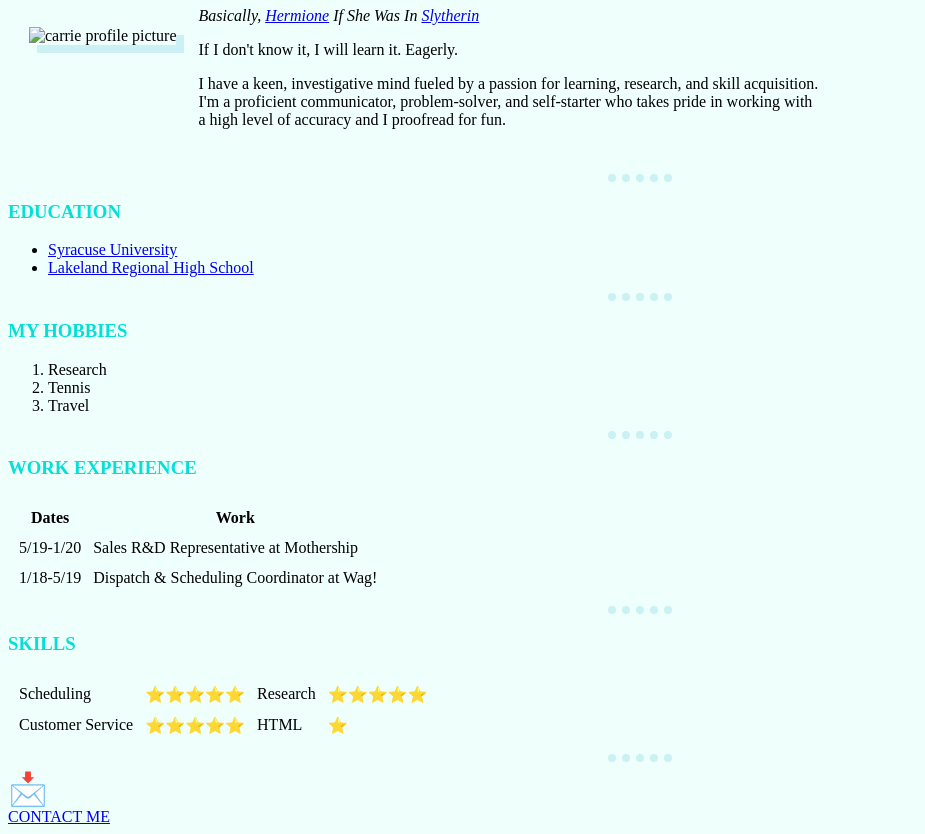
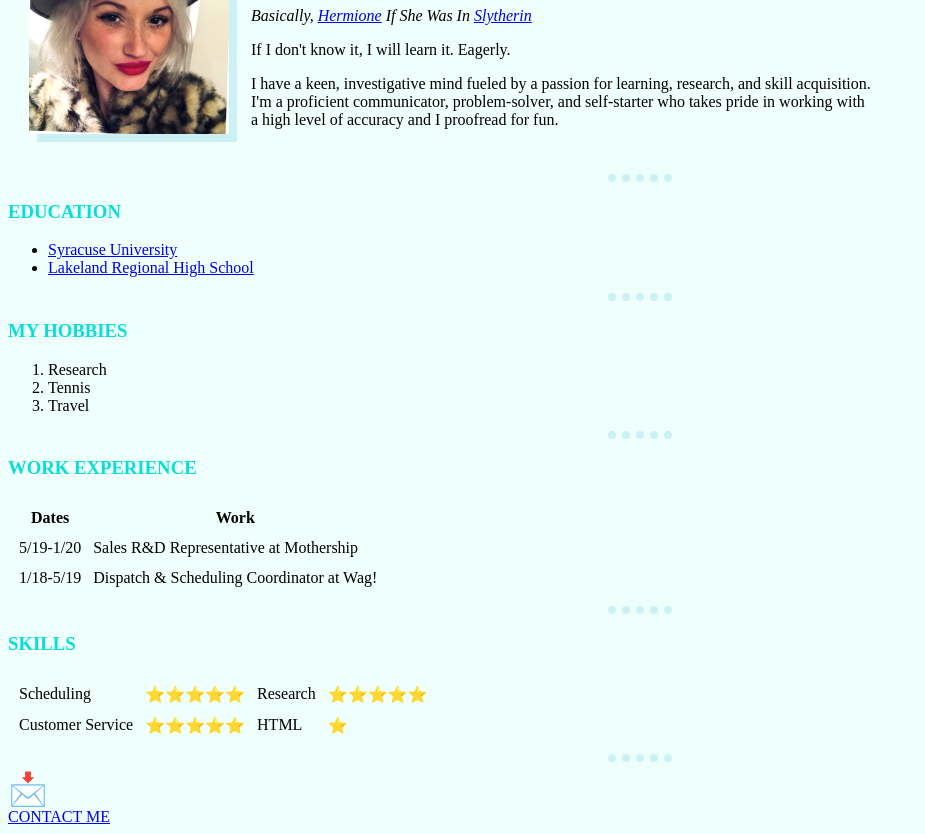
Before and after one commit to Carrieflanagan/CV, a plain HTML site: page index.html in a window 1280 px wide. Shown: the part 102-936 px from the top of the page, without its empty margins (0-925 px from the left). Drawn offline with Linux system fonts and the light colour scheme.

Commit message:
Update index.html

```diff
--- a/index.html
+++ b/index.html
@@ -11,7 +11,7 @@
   <table cellspacing="20">
     <tr>
       <td>
-        <img src="images/carrieglowsmall2.png" alt="carrie profile picture">
+        <img src="carrieglowsmall2.png" alt="carrie profile picture">
       </td>
       <td>
         <h1>Carrie Flanagan</h1>
```
